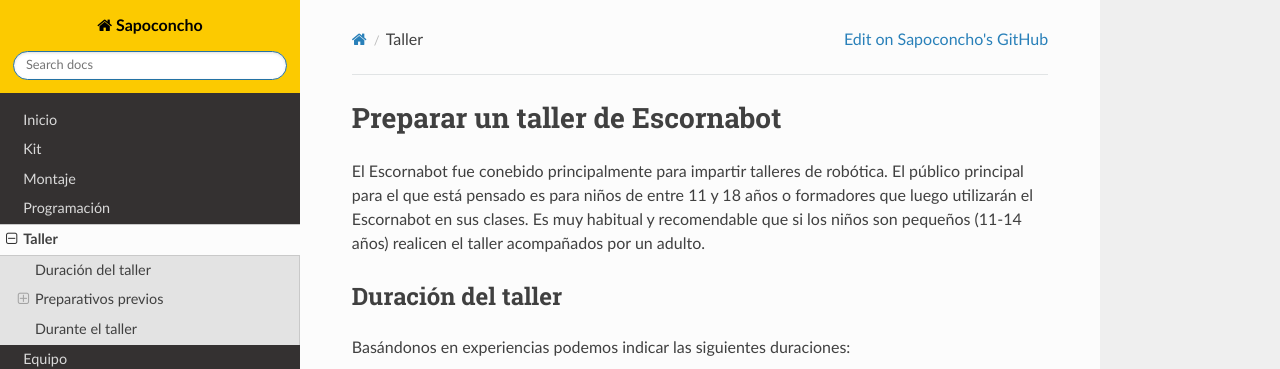
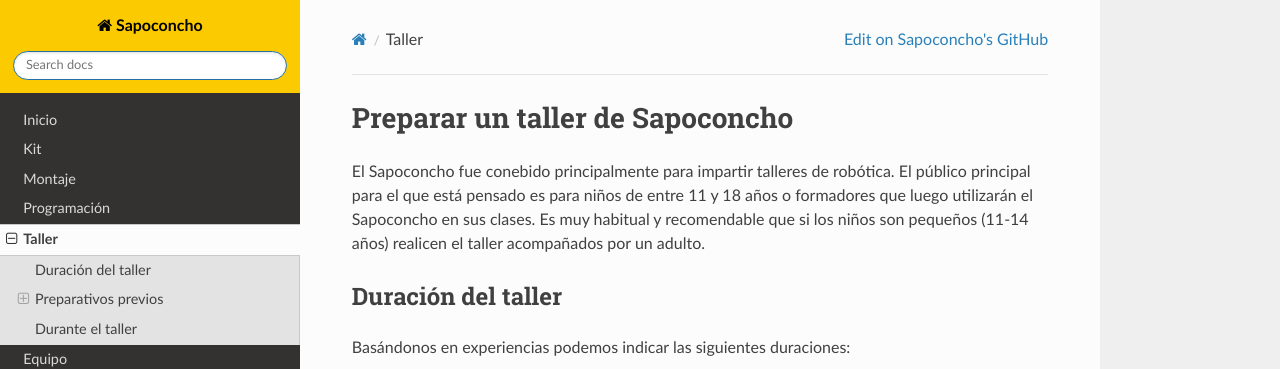
Before and after one commit to brico-labs/sapoconcho, an MkDocs documentation site: the page built from docs/taller.md, in a window 1280 px wide and 1181 px high. Shown: the top 369 px of the window. Built offline with MkDocs 1.6.1, drawn with Linux system fonts in a browser that asks for light colours; nearby versions of some CDN libraries.

Commit message:
escornabot invasion

```diff
--- a/docs/taller.md
+++ b/docs/taller.md
@@ -1,6 +1,6 @@
-# Preparar un taller de Escornabot
+# Preparar un taller de Sapoconcho
 
-El Escornabot fue conebido principalmente para impartir talleres de robótica. El público principal para el que está pensado es para niños de entre 11 y 18 años o formadores que luego utilizarán el Escornabot en sus clases. Es muy habitual y recomendable que si los niños son pequeños (11-14 años) realicen el taller acompañados por un adulto.
+El Sapoconcho fue conebido principalmente para impartir talleres de robótica. El público principal para el que está pensado es para niños de entre 11 y 18 años o formadores que luego utilizarán el Sapoconcho en sus clases. Es muy habitual y recomendable que si los niños son pequeños (11-14 años) realicen el taller acompañados por un adulto.
 
 ## Duración del taller
 Basándonos en experiencias podemos indicar las siguientes duraciones:
```
Also changed, not shown: docs/programacion.md (+2 -2 lines).
